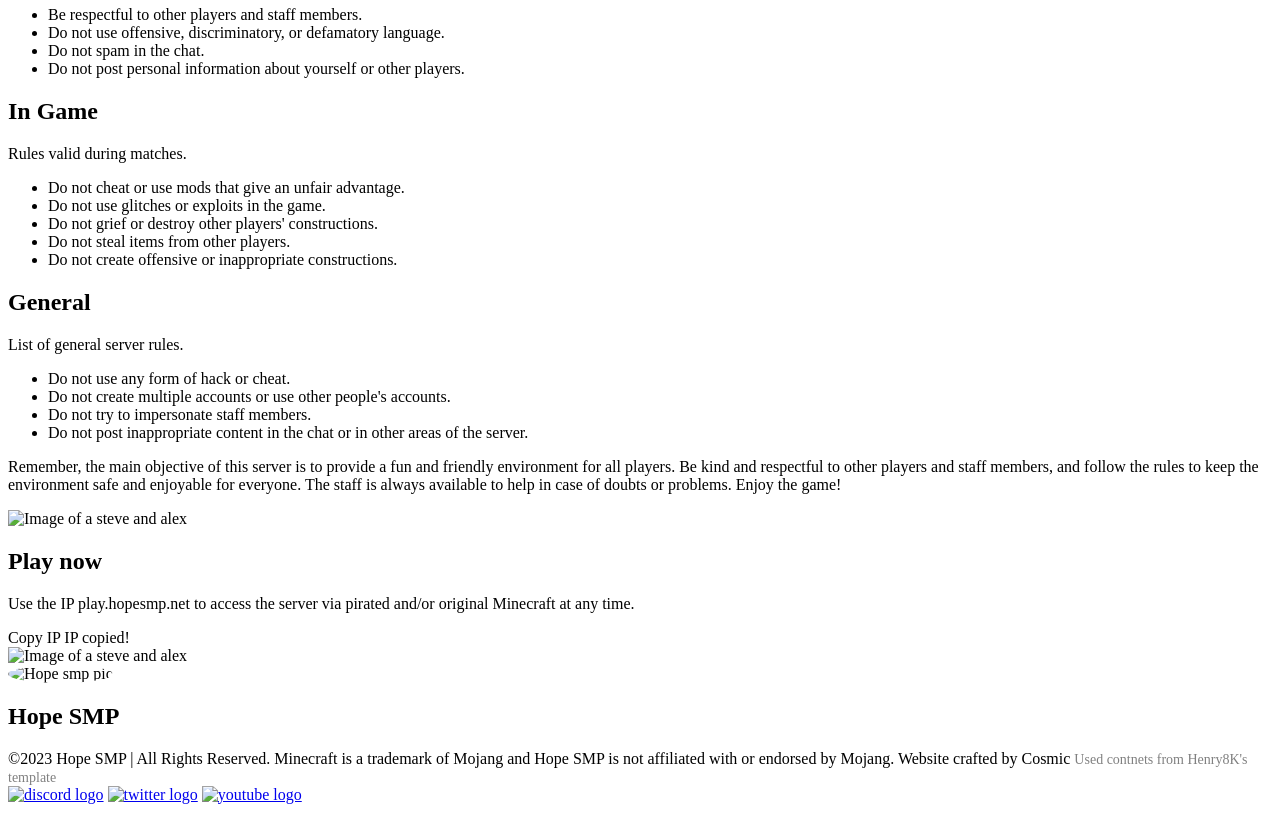
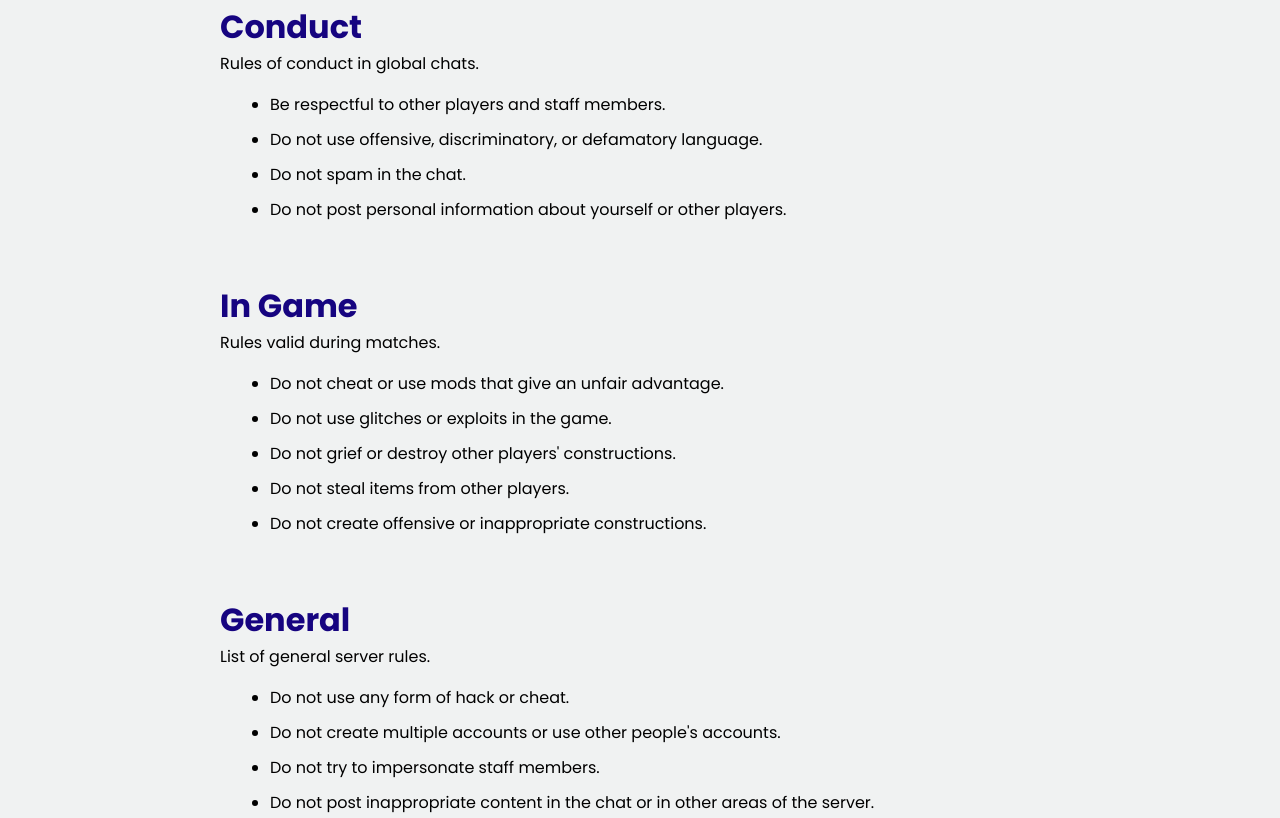
Before and after one commit to Cosmic7744/Hope-SMP, a plain HTML site: page Rules.html in a window 1280 px wide. Shown: the part 474-1292 px from the top of the page. Drawn offline with Linux system fonts and the light colour scheme; the site is published under a folder, as on GitHub Pages, so addresses that start at the root find nothing.

Commit message:
Update Rules.html

```diff
--- a/Rules.html
+++ b/Rules.html
@@ -7,15 +7,15 @@
     <title>Hope SMP - Rules</title>
     <meta http-equiv="X-UA-Compatible" content="IE=edge">
     <meta name="viewport" content="width=device-width, initial-scale=1.0">
-    <link rel="shortcut icon" href="/images/mc logo.webp" type="image/x-icon" style="border-radius: 50%;">
+    <link rel="shortcut icon" href="images/mc logo.webp" type="image/x-icon" style="border-radius: 50%;">
 
     <!--== Stylesheets ===-->
-    <link rel="stylesheet" href="/CSS/Base.css">
-    <link rel="stylesheet" href="/CSS/Pages/Rules.css">
-    <link rel="stylesheet" href="/CSS/Sections/Play.css">
-    <link rel="stylesheet" href="/CSS/Sections/Footer.css">
-    <link rel="stylesheet" href="/CSS/Sections/Navbar.css">
-    <link rel="stylesheet" href="/CSS/Classes/Framework.css">
+    <link rel="stylesheet" href="CSS/Base.css">
+    <link rel="stylesheet" href="CSS/Pages/Rules.css">
+    <link rel="stylesheet" href="CSS/Sections/Play.css">
+    <link rel="stylesheet" href="CSS/Sections/Footer.css">
+    <link rel="stylesheet" href="CSS/Sections/Navbar.css">
+    <link rel="stylesheet" href="CSS/Classes/Framework.css">
 
     <!--== Social Profile ===-->
     <meta property="og:title" content="Hope SMP - Minecraft Server">
@@ -36,7 +36,7 @@
 <body>
     <nav class="nav">
         <div class="nav-logo flex">
-            <img src="/images/mc logo.webp" alt="Hope smp server logo" width="70px" height="70px"
+            <img src="images/mc logo.webp" alt="Hope smp server logo" width="70px" height="70px"
                 style="border-radius: 50%;">
             <h1>Hope SMP</h1>
         </div>
@@ -61,7 +61,7 @@
             </div>
 
             <div class="navbars-title flex">
-                <img src="/images/mc logo.webp" alt="Minecket server logo" width="30px" height="30px"
+                <img src="images/mc logo.webp" alt="Minecket server logo" width="30px" height="30px"
                     style="border-radius: 50%;"">
                 <h1>Hope smp</h1>
             </div>
@@ -136,7 +136,7 @@
     <section class="play">
         <div class="play-content flex">
             <div class="play-images play-img-1">
-                <img src="/images/steve-default.webp" alt="Image of a steve and alex">
+                <img src="images/steve-default.webp" alt="Image of a steve and alex">
             </div>
 
             <div class="play-text">
@@ -148,7 +148,7 @@
             </div>
 
             <div class="play-images play-img-2">
-                <img src="/images/steve-swords.webp" alt="Image of a steve and alex">
+                <img src="images/steve-swords.webp" alt="Image of a steve and alex">
             </div>
         </div>
     </section>
@@ -159,7 +159,7 @@
             <div class="footer-credits">
                 <div class="footer-credits-photo flex">
                     <a class="flex" title="Hope SMP">
-                        <img class="f-h" src="/images/mc logo.webp" alt="Hope smp pic" width="50px" height="50px" style="border-radius: 50%;">
+                        <img class="f-h" src="images/mc logo.webp" alt="Hope smp pic" width="50px" height="50px" style="border-radius: 50%;">
                         <h2>Hope SMP</h2>
                     </a>
                 </div>
@@ -174,18 +174,18 @@
             </div>
 
             <div class="footer-socials flex">
-                <a href="https://discord.gg/gp4Bgb7fXq" title="discord"><img class="discord-social" src="/images/discord.webp"
+                <a href="https://discord.gg/gp4Bgb7fXq" title="discord"><img class="discord-social" src="images/discord.webp"
                         alt="discord logo" width="40px" height="40px"></a>
-                <a href="https://twitter.com" title="twitter"><img class="twitter-social" src="/images/twitter.webp"
+                <a href="https://twitter.com" title="twitter"><img class="twitter-social" src="images/twitter.webp"
                         alt="twitter logo" width="40px" height="40px"></a>
-                <a href="https://youtube.com" title="youtube"><img class="yt-social" src="/images/youtube.webp"
+                <a href="https://youtube.com" title="youtube"><img class="yt-social" src="images/youtube.webp"
                         alt="youtube logo" width="40px" height="40px"></a>
             </div>
         </div>
     </footer>
 
-    <script src="/JS/Rules.js"></script>
-    <script src="/JS/General.js"></script>
+    <script src="JS/Rules.js"></script>
+    <script src="JS/General.js"></script>
 </body>
 
 </html>
```
